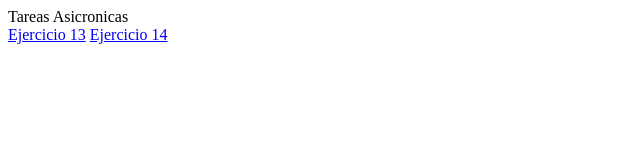
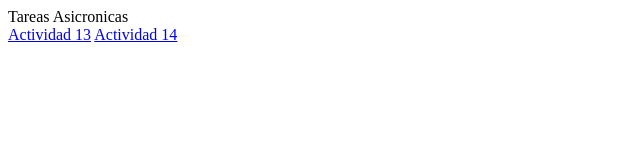
Before and after one commit to nonphoenix/ProyectoS18, a plain HTML site: page index.html in a window 1280 px wide. Shown: the full height of the page, 0-640 px from the left. Drawn offline with Linux system fonts and the light colour scheme.

Commit message:
Update index.html

```diff
--- a/index.html
+++ b/index.html
@@ -10,8 +10,8 @@
   <header>Tareas Asicronicas</header>
   <main>
     <section>
-      <a href="/ejercicio13.html">Ejercicio 13</a>
-      <a href="/ejercicio14.html">Ejercicio 14</a>
+      <a href="/actividad13.html">Actividad 13</a>
+      <a href="/actividad14.html">Actividad 14</a>
     </section>
   </main>
 </body>
```
